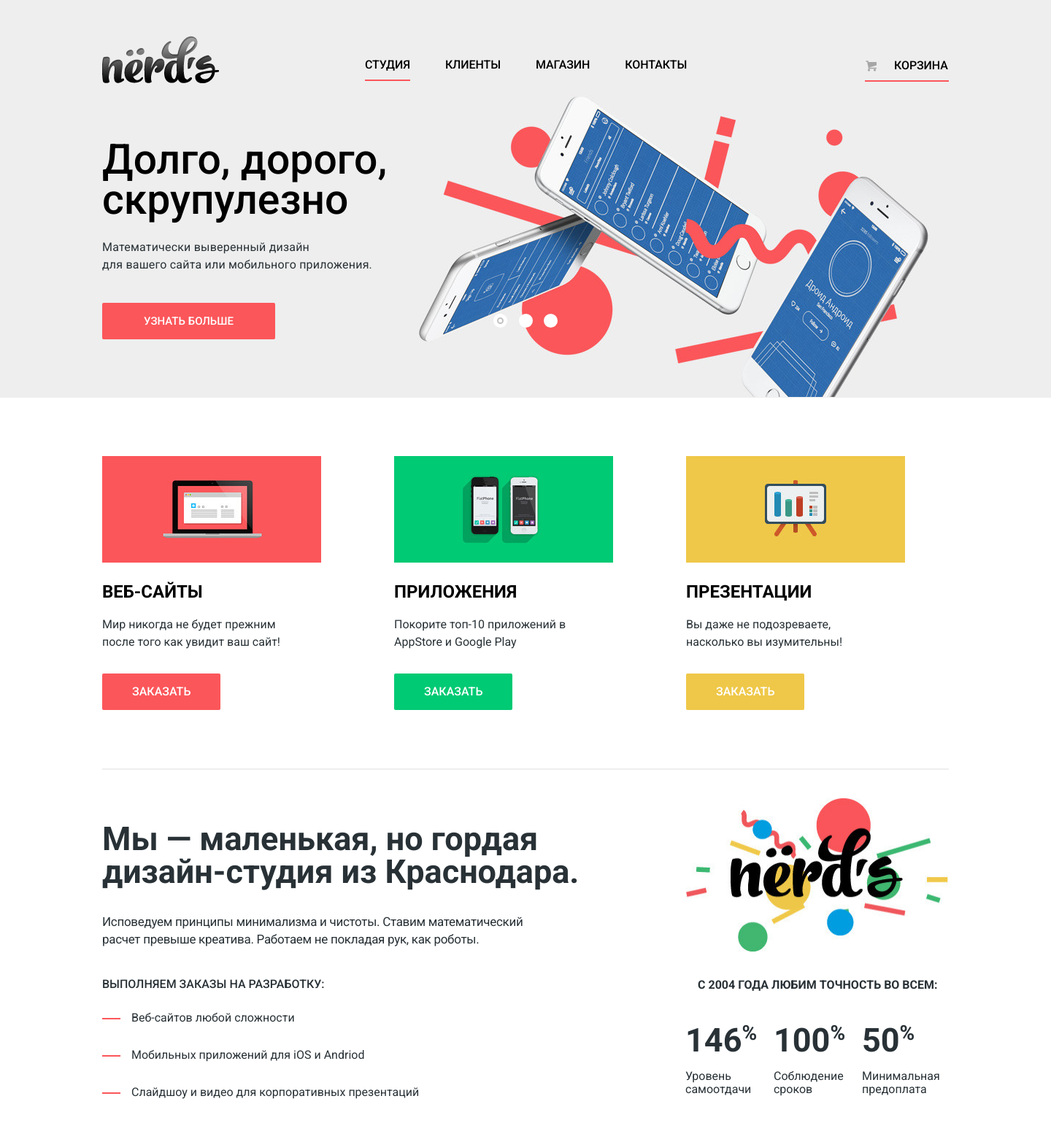
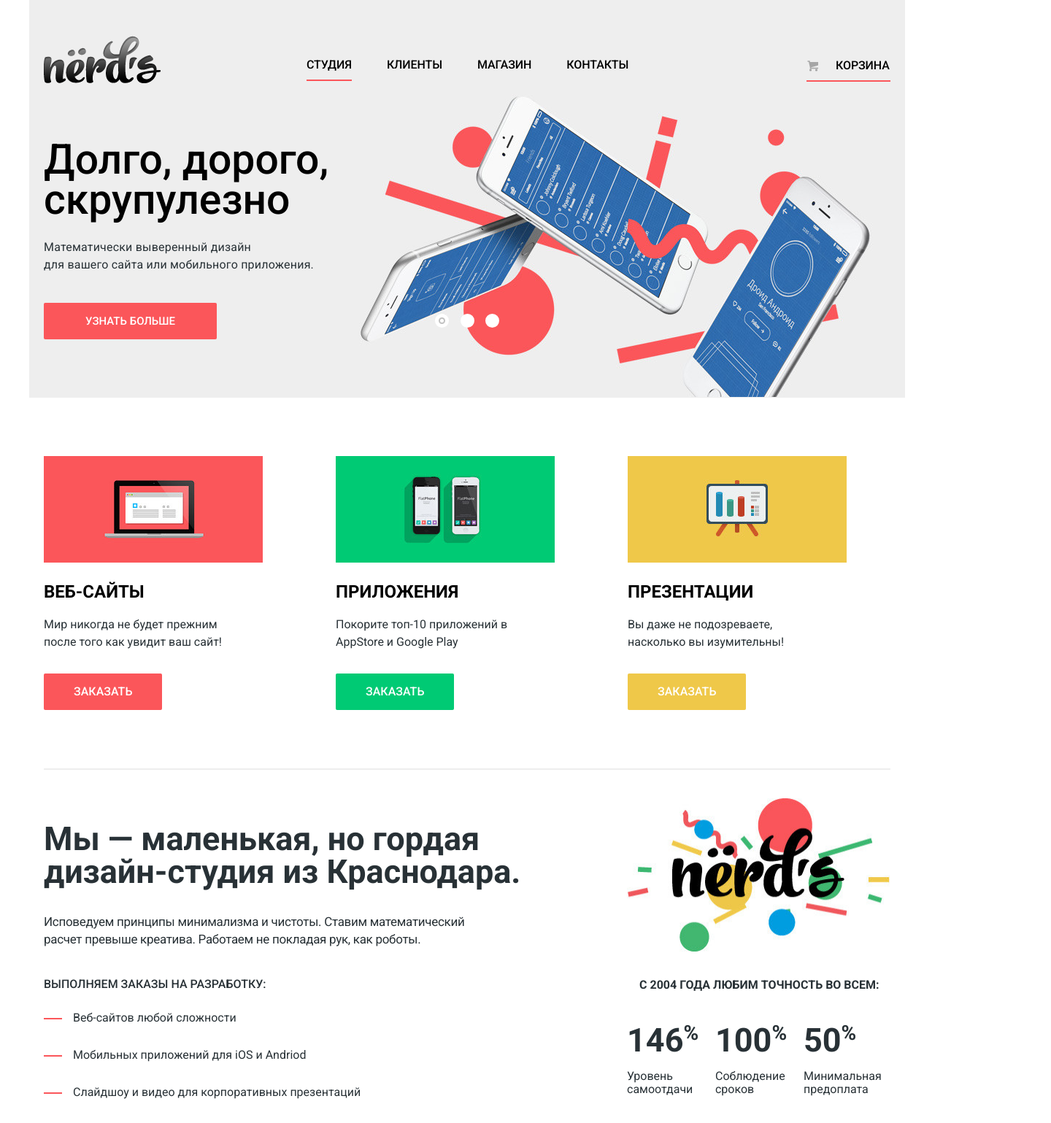
Before and after one commit to anna-tanisheva/nerds, a plain HTML site: page index.html in a window 1280 px wide. Shown: the top 1539 px of the page at 73% size, 1440 px wide, since content can reach past the window. Drawn offline with Linux system fonts and the light colour scheme.

Commit message:
скролл
убрала везде размер 1440, прописала 1200.

```diff
--- a/css/style.css
+++ b/css/style.css
@@ -8,7 +8,7 @@ body {
 }
 
 .main-header {
-	width: 1440px;
+	width: 1200px;
 	margin: 0 auto;
 	min-height: 67px;
 	padding-top: 49px;
@@ -23,12 +23,8 @@ body {
 	padding-bottom: 67px;
 }
 
-/* main {
-	width: 1440px;
-	margin: 0 auto;
-} */
 .content {
-	width: 1440px;
+	width: 1200px;
 	margin: 0 auto;
 }
 
@@ -222,7 +218,7 @@ HEADER STYLES
 /* Временно к карте добавила картинку */
 
 .map {
-	width: 1440px;
+	width: 1200px;
 	margin: 0 auto;
 	padding-top: 52px;
 	background-image: url("../img/map-marker2.png");
@@ -287,7 +283,7 @@ FOOTER STYLES
 
 
 .main-footer {
-	width: 1440px;
+	width: 1200px;
 	margin: 0 auto;
 	padding-top: 68px;
 }
@@ -632,7 +628,7 @@ SLIDER
 
 
 .slider {
-	width: 1440px;
+	width: 1200px;
 	background-color: #eeeeee;
 	margin: 0 auto;
 	margin-bottom: 80px;
```
